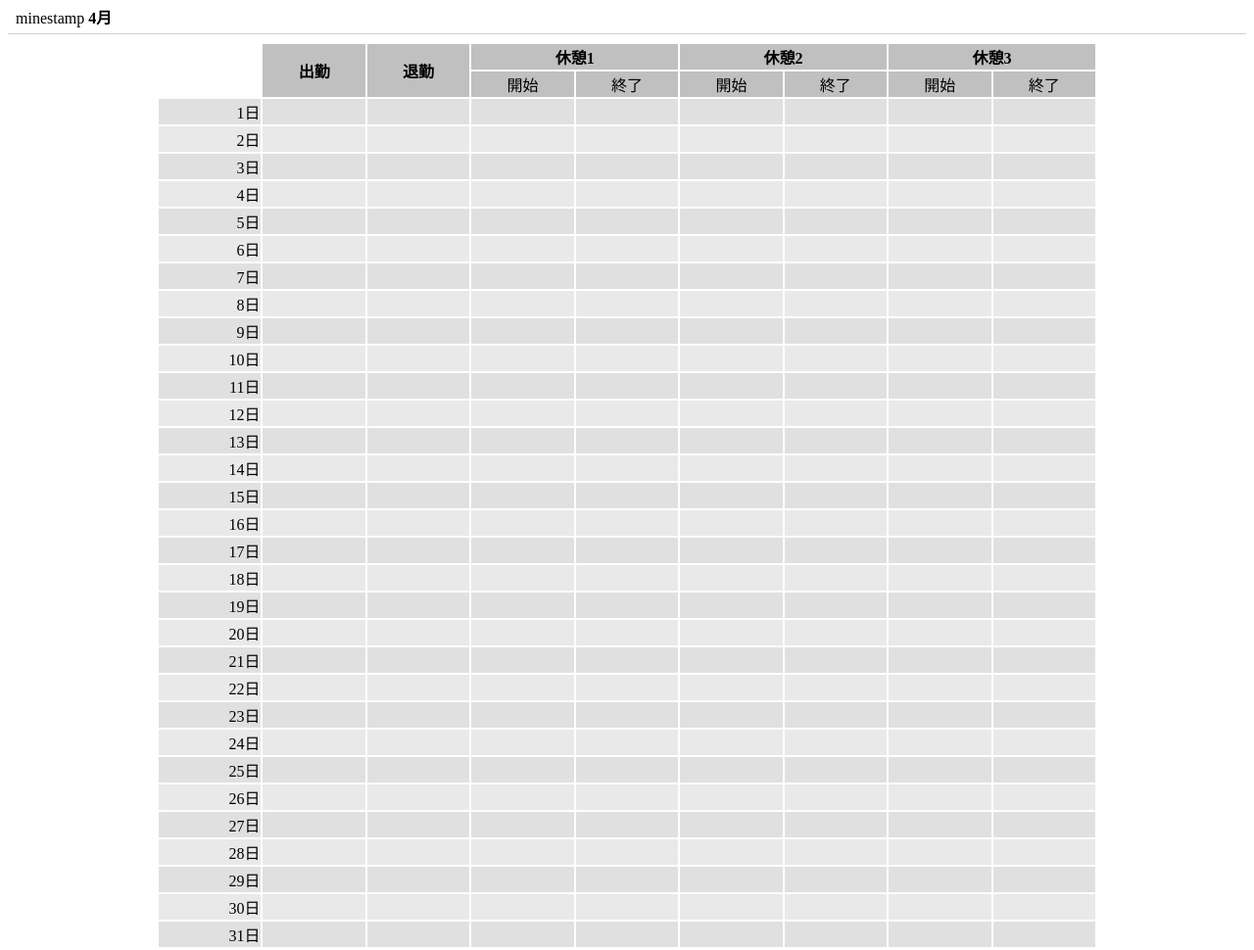
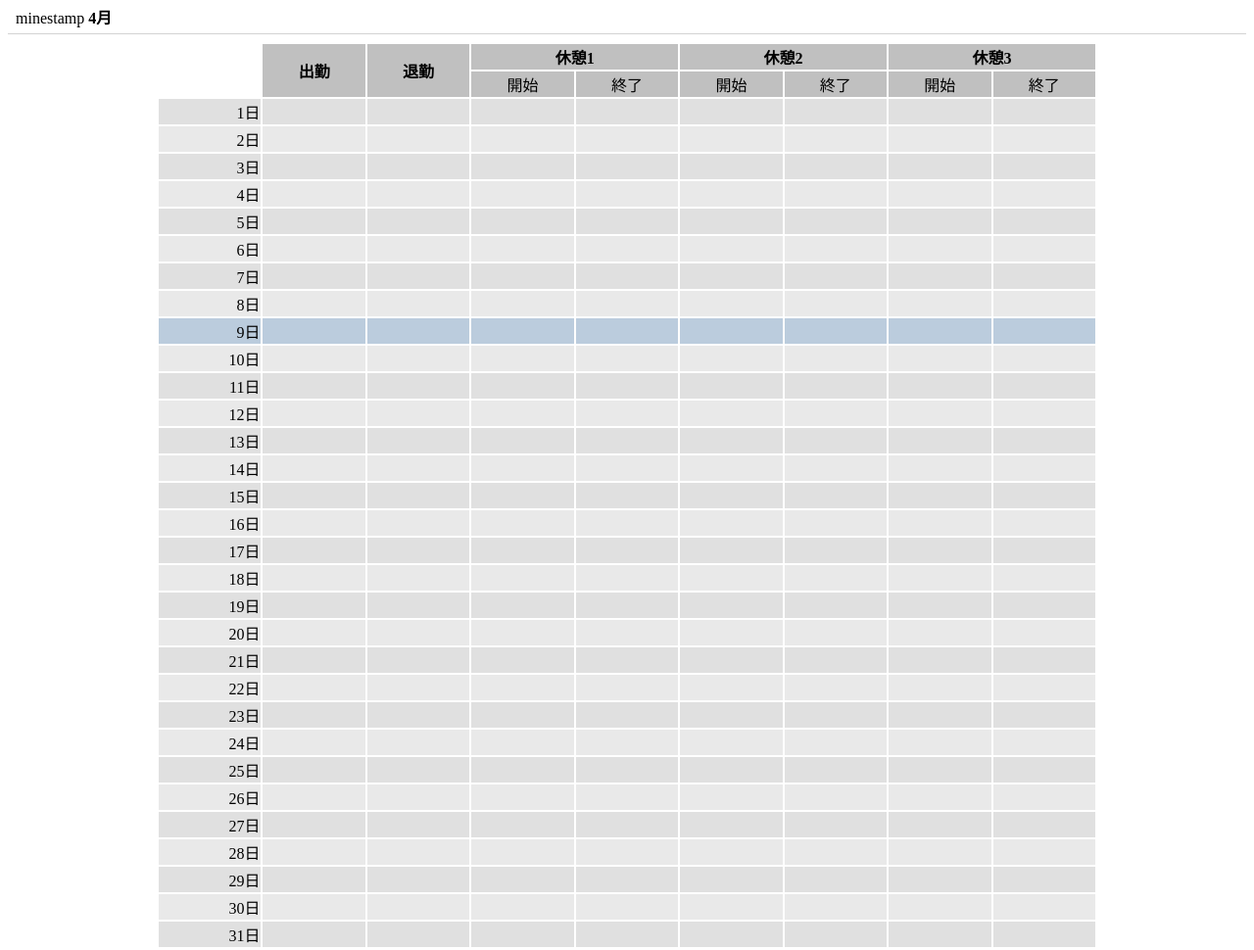
Before and after one commit to macrat/minestamp, a plain HTML site: page index.html in a window 1280 px wide. Shown: the top 970 px of the page at 98% size. Drawn offline with nearby package versions, Linux system fonts and the light colour scheme.

Commit message:
Fixed color of today's row

```diff
--- a/style.css
+++ b/style.css
@@ -46,8 +46,8 @@ tbody tr:nth-child(odd) td {
 tbody tr:nth-child(even) td {
 	background-color: #e9e9e9;
 }
-.today {
-	background-color: #cccccc;
+tr.today td {
+	background-color: #bbccdd !important;
 }
 .dummy-cell {
 	background-color: transparent;
```
